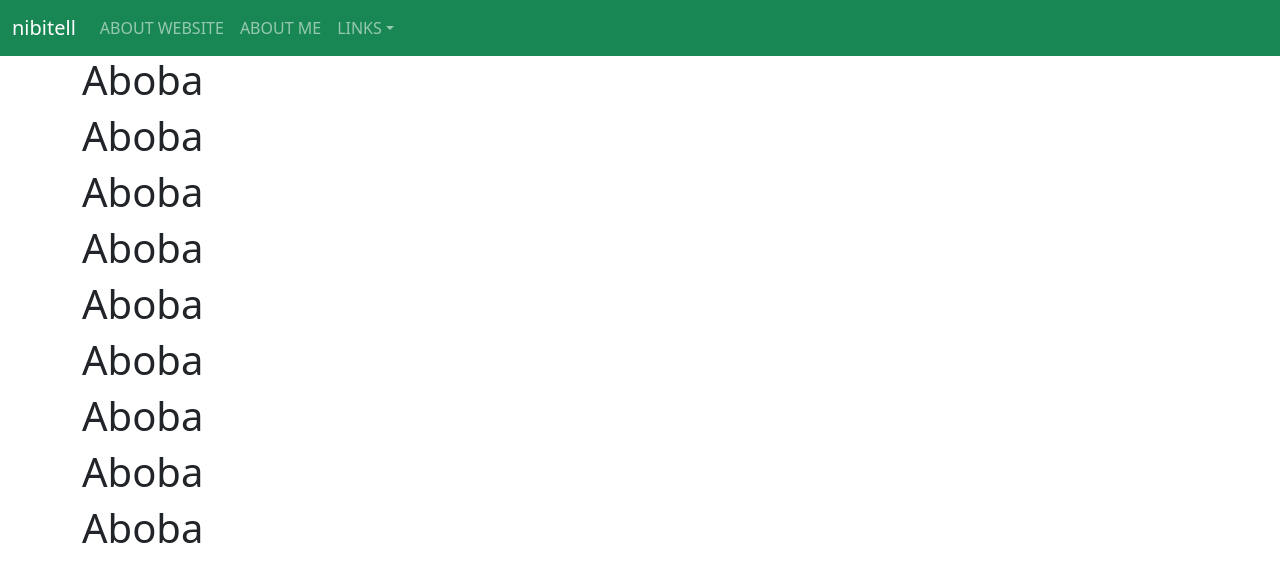
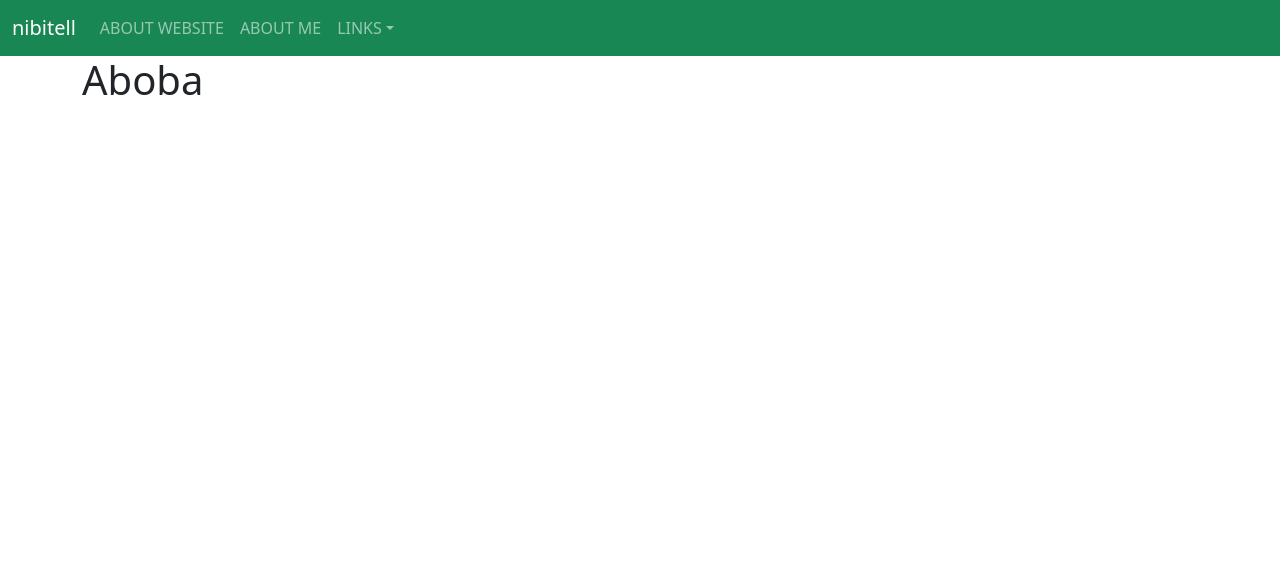
Before and after one commit to nibibibi/cv, a Flask app: page / in a window 1280 px wide. Shown: the top 582 px of the page. Run offline with Flask 2, Linux system fonts and the light colour scheme; some libraries are stand-ins or nearby versions.

Commit message:
You know I just had to make commit so I can be sure that I don't have any blank squares on GitHub...[C

```diff
--- a/templates/index.html
+++ b/templates/index.html
@@ -1,12 +1,4 @@
 {% extends 'base.html' %}
 {% block body %}
-  <h1>Aboba</h1>
-  <h1>Aboba</h1>
-  <h1>Aboba</h1>
-  <h1>Aboba</h1>
-  <h1>Aboba</h1>
-  <h1>Aboba</h1>
-  <h1>Aboba</h1>
-  <h1>Aboba</h1>
-  <h1>Aboba</h1>
+  <h1 class="align-center">Aboba</h1>
 {% endblock %}
```
